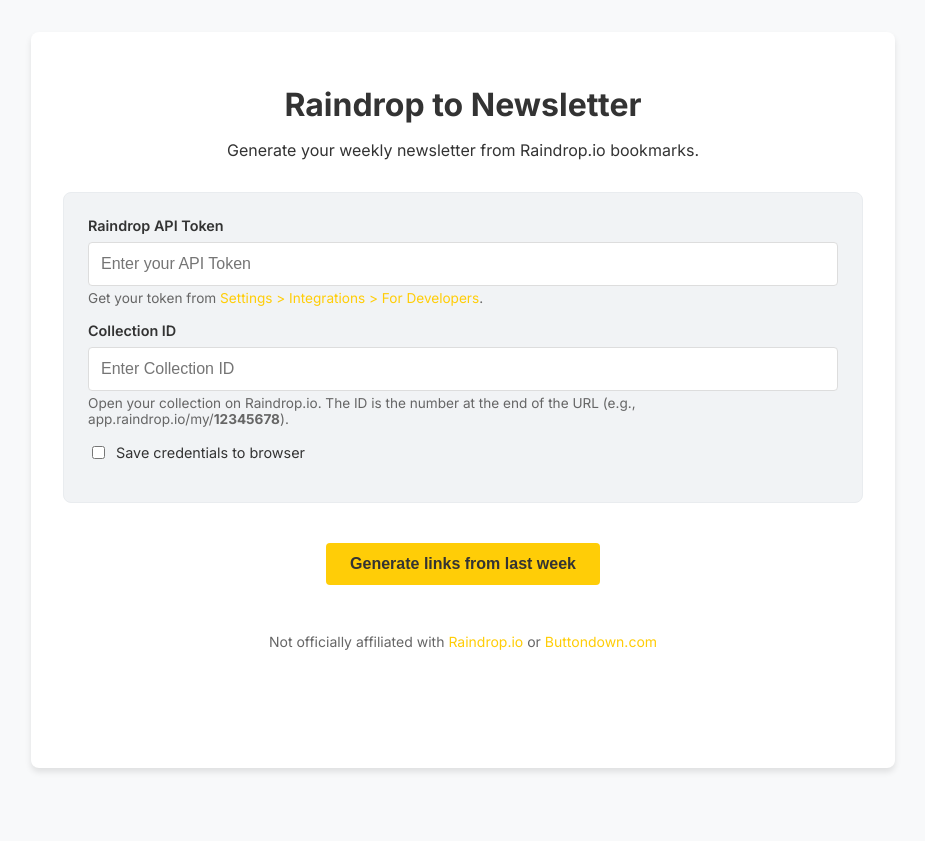
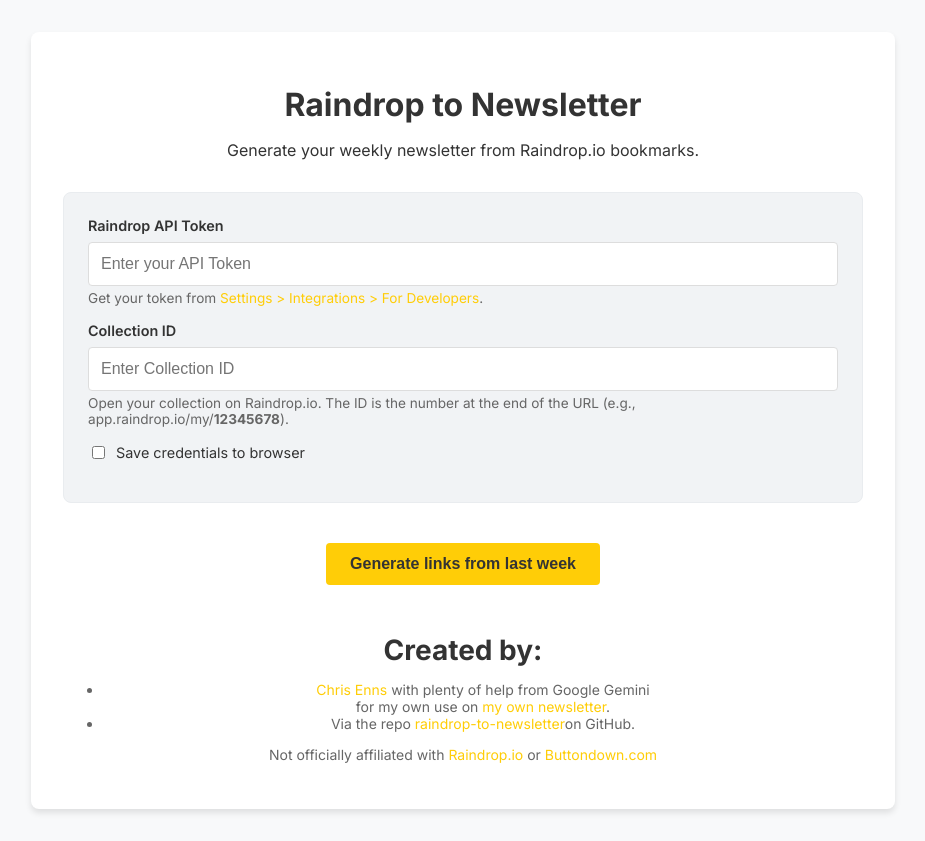
Before and after one commit to iChris/raindrop-to-newsletter, a website: page public/index.html in a window 1280 px wide. Shown: the whole page, without its empty margins (177-1102 px from the left). Before the commit the page ends 800 px from the top, so only its background shows below. Drawn offline with Linux system fonts and the light colour scheme.

```diff
--- a/public/index.html
+++ b/public/index.html
@@ -48,6 +48,11 @@
         </main>
 
         <footer>
+            <h1>Created by:</h1>
+            <ul>
+                <li><a href="https://chrisenns.com">Chris Enns</a> with plenty of help from Google Gemini</li> for my own use on <a href="https://buttondown.com/lemoncasting">my own newsletter</a>.</li>
+                <li>Via the repo <a href="https://github.com/chrisenns/raindrop-to-newsletter">raindrop-to-newsletter</a>on GitHub.</li>
+            </ul>
             <p>Not officially affiliated with <a href="https://raindrop.io" target="_blank">Raindrop.io</a> or <a href="https://buttondown.email/refer/lemoncasting" target="_blank">Buttondown.com</a></p>
         </footer>
     </div>
```
Also changed, not shown: README.md.
